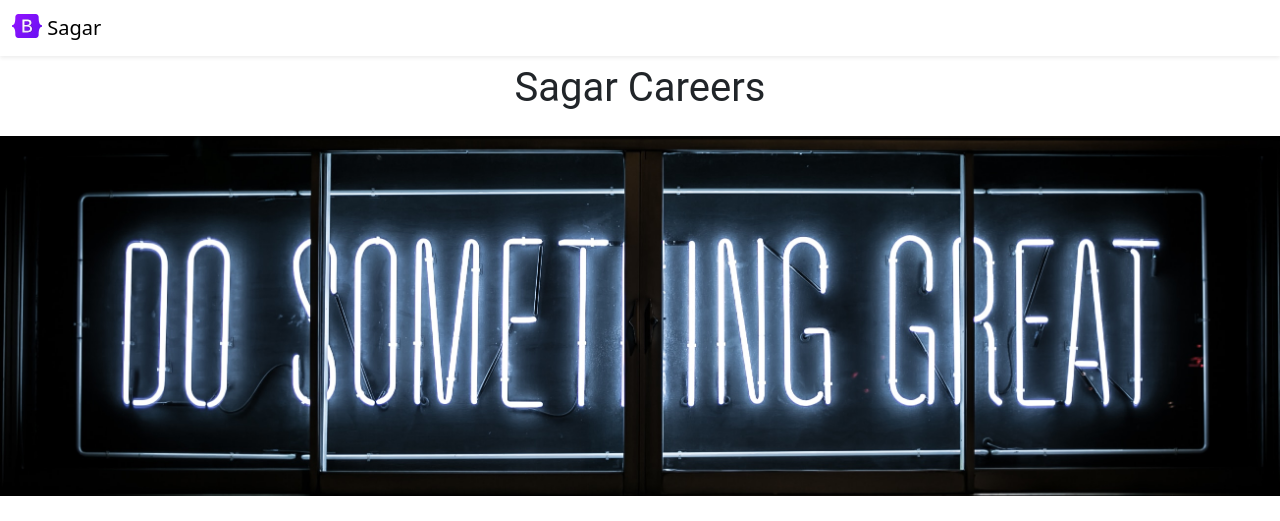
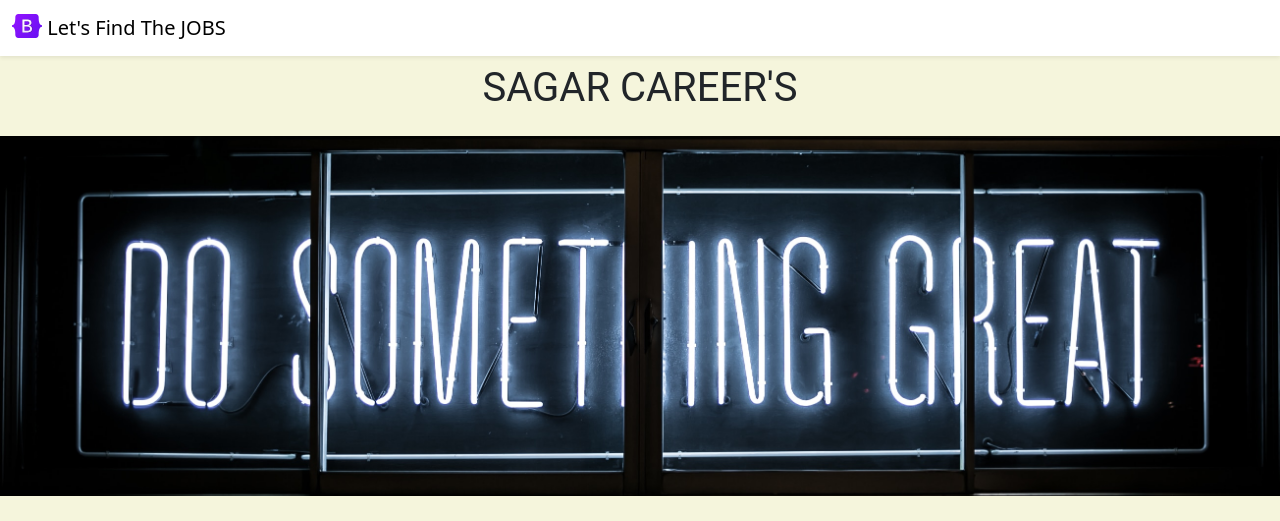
Before and after one commit to sagar779/sagar-careers-website-v2, a Flask app: page / in a window 1280 px wide. Shown: the top 521 px of the page. Run offline with Flask 3, Linux system fonts and the light colour scheme.

Commit message:
modified CSS in navbar and added bg color

```diff
--- a/templates/home.html
+++ b/templates/home.html
@@ -42,36 +42,37 @@
       }
 
       #container{
-        max-width:1500px;
-        margin-left: 0 auto;
+        max-width:720px;
+        margin: 0 auto 0 auto;
 
       }
     </style>
   </head>
-  <body>
+  <body style="background-color:beige;">
     {% include 'nav.html' %}
+     <h1 class="text-center mt-2 mb-4">SAGAR CAREER'S</h1>
+    <img class="img-fluid"  id="banner" src="https://sagar-careers-website.sagarrauthan.repl.co/static/banner.jpeg" height="320">
     <div id="container">
-    <h1 class="text-center mt-2 mb-4">Sagar Careers</h1>
-    <img class="img-fluid"  id="banner" src="https://sagar-careers-website.sagarrauthan.repl.co/static/banner.jpeg" height="320">
-    <h2 class="text-center mt-4 mb-2"> About Sagar</h2>
+
+    <h2 class="text-center mt-4 mb-2" style="padding-top:20px; padding-bottom:10px"> <b>ABOUT SAGAR</b> </h2>
       <div class="row " style="margin-bottom:16px;">
         <div class="col-md-6">
     <p class=" lead ">
-      There are many variations of passages of Lorem Ipsum available, but the majority have suffered alteration in some form, by injected humour, or randomised words which don't look even slightly believable. If you are going to use a passage of Lorem Ipsum, you need to be sure there isn't anything embarrassing hidden in the middle of text. All the Lorem Ipsum generators on the Internet tend to repeat predefined chunks as necessary, making this the first true generator on the Internet. It uses a dictionary of over 200 Latin words, combined with a handful of model sentence structures, to generate Lorem Ipsum which looks reasonable. The generated Lorem Ipsum is therefore always free from repetition, injected humour, or non-characteristic words etc.
+      There are many variations of passages of Lorem Ipsum available, but the majority have suffered alteration in some form, by injected humour, or randomised words which don't look even slightly believable. If you are going to use a passage of Lorem Ipsum, you need to be sure there isn't anything embarrassing hidden in the middle of text. All the Lorem Ipsum generators on the Internet tend to repeat predefined chunks as necessary,
     </p>
           </div >
         <div class=" d-none d-md-block col-md-4 col-6">
         <img src="/static/people.jpeg" style="height:320px;">
       </div>
       </div>
-    <h2 class="text-center mt-2 mb-4">Job Openings</h2>
+    <h2 class="text-center mt-2 mb-4"><b>JOB OPENING'S</b></h2>
     <div >
       {% for job in jobs %}
         {% include 'jobitem.html' %}
       {%  endfor%}
     </div>
     <div style="text-align: center; padding-top:20px;">
-    <a class="btn btn-primary btn-lg mb-4" href="mailto:sagarsinghroithan40@gmail.com?subject=Question%20about%20job%20opening&body=My%20name%3A%20%3Cyour%20name%20here%3E%0D%0A%0D%0AMy%20question%3A%20%3Center%20question%20here%3E"> Contact US</a>
+    <a class="btn btn-primary btn-lg mb-4" href="mailto:sagarsinghroithan40@gmail.com?subject=Question%20about%20job%20opening&body=My%20name%3A%20%3Cyour%20name%20here%3E%0D%0A%0D%0AMy%20question%3A%20%3Center%20question%20here%3E"> <b>CONTECT US</b></a>
 
     </div>
     </div>
--- a/templates/nav.html
+++ b/templates/nav.html
@@ -2,7 +2,7 @@
   <div class="container-fluid">
     <a class="navbar-brand" href="#">
       <img src="https://sagar-careers-website.sagarrauthan.repl.co/static/bootstrap-logo.svg" alt="Logo" width="30" height="24" class="d-inline-block align-text-top">
-      Sagar
+      Let's Find The JOBS
     </a>
   </div>
 </nav>
```
